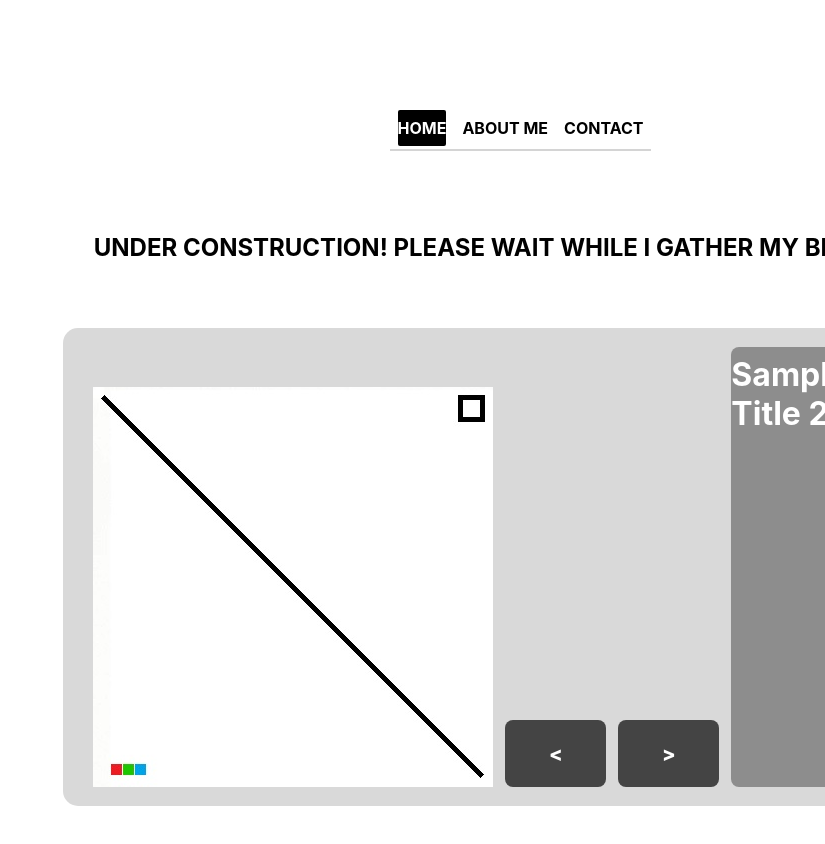
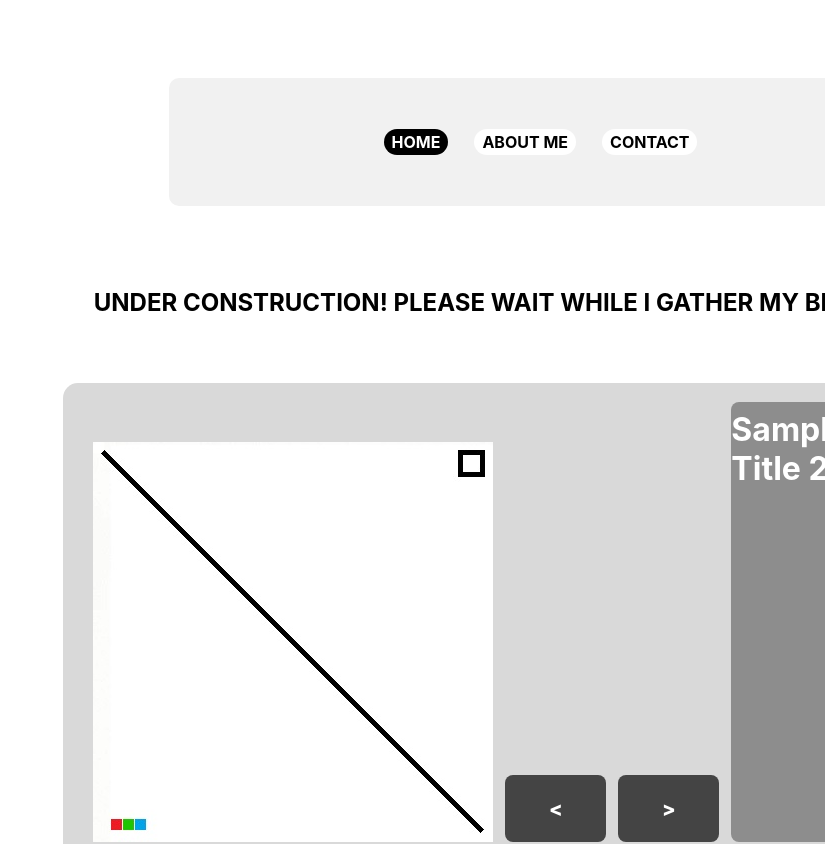
Before and after one commit to aaronmerino/personal-website, a Next.js app: page / in a window 1280 px wide. Shown: the top 844 px of the page, without its empty margins (455-1280 px from the left). Built offline with nearby package versions, Linux system fonts and the light colour scheme.

Commit message:
updated styles of navbar

```diff
--- a/app/components/navbar.module.css
+++ b/app/components/navbar.module.css
@@ -10,24 +10,27 @@
 
 .mainNav {
   display: flex;
-  list-style-type: none;
-  max-width: 36rem;
-  padding: 0 0 0.2rem 0;
-  margin: 3rem auto 1rem auto;
+  width: 41.5rem;
+  height: 8rem;
+  flex-direction: row;
   justify-content: center;
-  border-bottom: 2px solid rgb(212, 212, 212);
+  align-items: center;
+  gap: 0.625rem;
+  border-radius: 10px;
+  background: #F1F1F1;
 }
 
 .mainNav li {
   margin: 0 0.5rem 0 0.5rem;
   font-weight: bold;
+  list-style-type: none;
 }
 
 .mainNav a {
   display: inline-block;
-  padding: 0.5rem 0 0.5rem 0;
+  padding: 0.2rem 0.5rem 0.2rem 0.5rem;
 }
 
 .roundBorder {
-  border-radius: 2px;
+  border-radius: 15px;
 }
```
